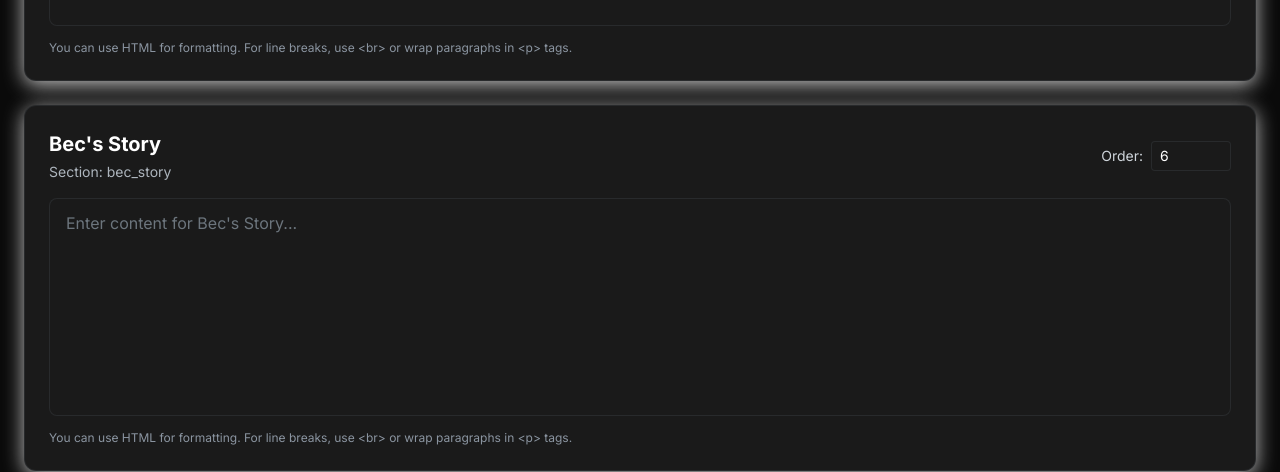
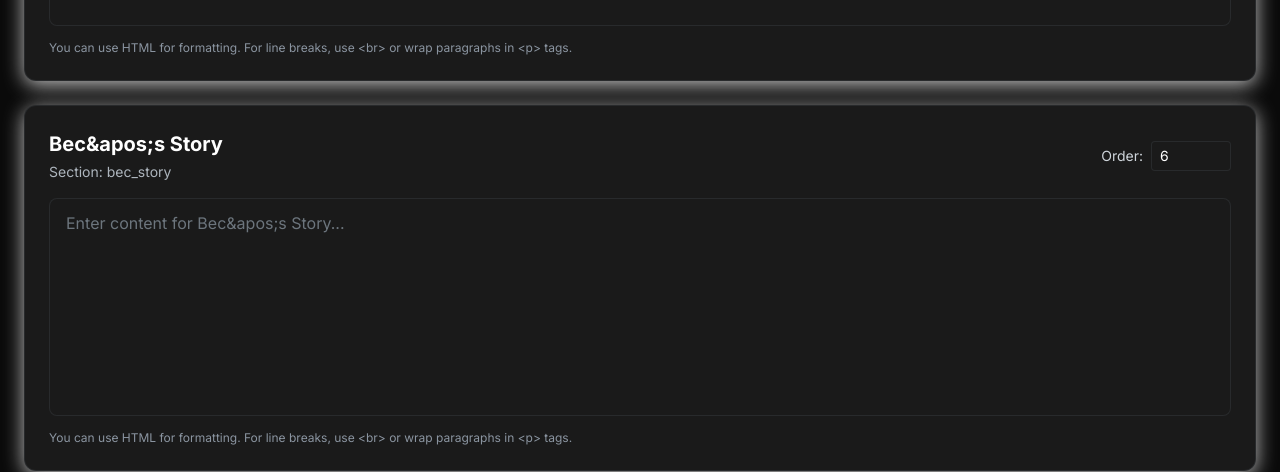
Before and after one commit to Justy6674/black-health-intelligence, a Next.js app: page /admin/solutions in a window 1280 px wide. Shown: the part 2500-2972 px from the top of the page. Built offline with nearby package versions, Linux system fonts and the light colour scheme; no server answers; the database is empty.

Commit message:
Fix ESLint errors: Escape apostrophes in JSX strings

```diff
--- a/components/admin/ProjectList.tsx
+++ b/components/admin/ProjectList.tsx
@@ -50,7 +50,7 @@ export default function ProjectList({ initialProjects }: ProjectListProps) {
             {hasChanges && (
                 <div className="bg-slate-blue/20 border border-slate-blue/50 rounded-lg p-4 flex items-center justify-between">
                     <p className="text-blue-200 text-sm">
-                        Order changed. Don't forget to save.
+                        Order changed. Don&apos;t forget to save.
                     </p>
                     <button
                         onClick={saveOrder}
--- a/components/admin/SolutionsContentEditor.tsx
+++ b/components/admin/SolutionsContentEditor.tsx
@@ -16,7 +16,7 @@ const sectionLabels: Record<SolutionsContent['section'], string> = {
     downscale_history: 'Downscale Business',
     clinical_governance: 'Clinical Governance',
     software_journey: 'Software Development Journey',
-    bec_story: 'Bec\'s Story',
+    bec_story: 'Bec&apos;s Story',
     vision: 'Vision'
 }
 
--- a/components/sections/SolutionsPageClient.tsx
+++ b/components/sections/SolutionsPageClient.tsx
@@ -14,7 +14,7 @@ const sectionTitles: Record<string, string> = {
     downscale_history: 'Downscale Business',
     clinical_governance: 'Clinical Governance',
     software_journey: 'Software Development Journey',
-    bec_story: 'Bec\'s Story',
+    bec_story: 'Bec&apos;s Story',
     vision: 'Vision'
 }
 
```
